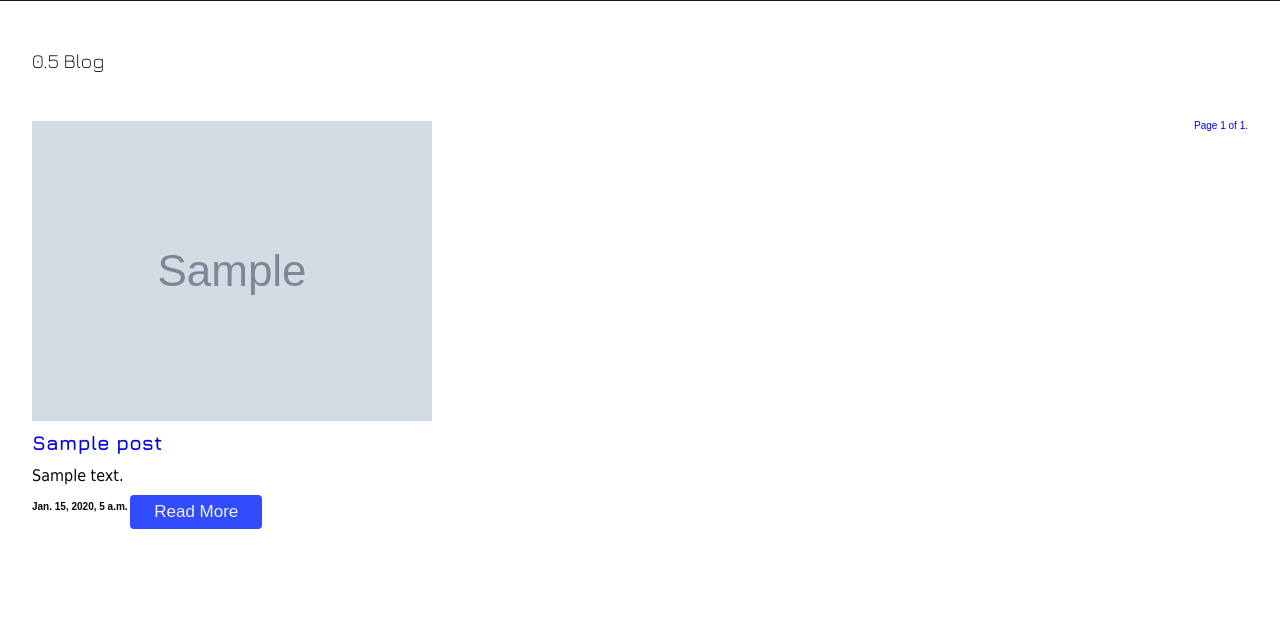
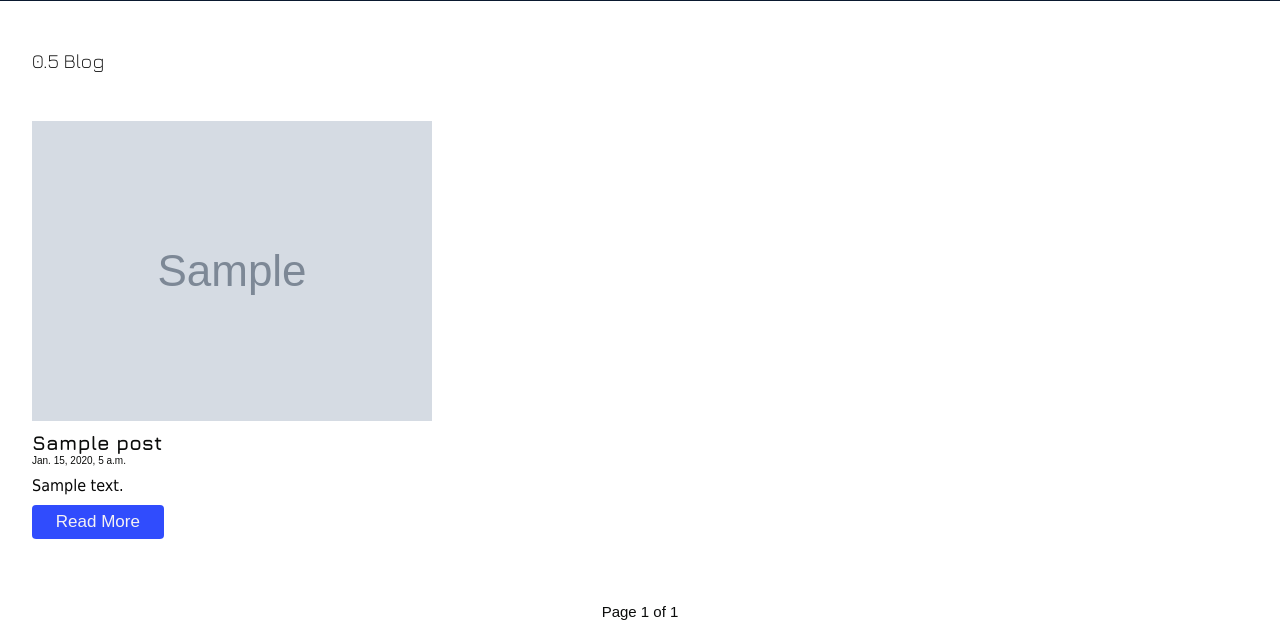
Before and after one commit to tdmitryny/portfolio_django, a Django app: page / in a window 1280 px wide; the page is wider, and only the part inside the window is pictured. Shown: the part 2511-3140 px from the top of that part. Run offline with Django 5.2, Linux system fonts and the light colour scheme; tables that the repository leaves empty hold one stand-in row (values such as "Sample post"); grey boxes marked "Sample" are stand-in pictures.

Commit message:
fixed font

```diff
--- a/static/blog/home.css
+++ b/static/blog/home.css
@@ -706,7 +706,7 @@
 .blog__home--title{
     font-family: 'Jura', sans-serif;
     font-size: 2rem;
-    padding-bottom: 1.3rem;
+    padding-bottom: .3rem;
     font-weight: bold;
     padding-top: 1rem;
 }
@@ -733,12 +733,55 @@
 
 } */
 
+.data__link{
+    font-size: 1.5rem;
+}
+
+.date__font{
+    padding-bottom: 1rem;
+    font-size: 1rem;
+}
+
+.data__link:link{
+    color: #0b0c0b;
+}
+
+.data__link:visited{
+    color: #0b0c0b;
+}
+
+
 .blog__home--img img{
     width: 100%;
     height: 30rem;
     object-fit: cover;
 }
 
+
+/* Block */
+
+.block{
+    margin-top: 5rem;
+    display: flex;
+    justify-content: center
+}
+
+.block_pages{
+    margin-top: 1.5rem;
+}
+
+
+.block__link{
+    font-size: 1.5rem;
+}
+
+.block__link:link{
+    color: #0b0c0b;
+}
+
+.block__link:visited{
+    color: #0b0c0b;
+}
 
 
   @-webkit-keyframes rotate-word {
--- a/templates/home.html
+++ b/templates/home.html
@@ -277,7 +277,7 @@ $600.000+ with 16% ACoS.<br/>
     {% for object in object_list %}
         <div class="blog__home--prev">
             <div class="blog__home--img">
-
+                <a class="data__link" href="{% url 'post-detail' object.id %}" class="blog__home>">
                 {% if object.image %}
                     <img src="{{ object.image.url }}" alt="prev" />
                 {% else %}
@@ -286,31 +286,42 @@ $600.000+ with 16% ACoS.<br/>
 
                 {% comment %} <img src="{{ object.image.url }}" alt="prev" /> {% endcomment %}
             </div>
-            <a  href="#" class="blog__home>"> <h2 class="blog__home--title">{{ object.title }}</h2></a>
-            <p class="blog__home--para">{{ object.content | truncatewords_html:30|safe }}</p>
-            <b>{{ object.date }}</b>
+
+                <h2 class="blog__home--title">{{ object.title }}</h2>
+                <p class="date__font">{{ object.date}}</p>
+            </a>
+            <div class="blog__home--para">{{ object.content|truncatewords_html:30|safe }}</div>
             <a class="link__btn read" href="{% url 'post-detail' object.id %}" class="blog__home>">Read More</a>
         </div>
     {% endfor %}
 
-    <div>
-        <div>
+
+    </div>
+    <a id="my-anchor"></a>
+<div class="block">
+    <div class="block_inner">
+        <div class="block_first">
             {% if page_obj.has_previous %}
-                <a href="?page=1">First</a>
-                <a href="?page={{ page_obj.previous_page_number }}">&laquo;</a>
-                <a href="?page={{ page_obj.previous_page_number }}">Previous</a>
+                <a class="block__link" href="?page=1#my-anchor">First</a>
+                <a class="block__link" href="?page={{ page_obj.previous_page_number }}#my-anchor">&laquo;</a>
+                <a class="block__link" href="?page={{ page_obj.previous_page_number }}#my-anchor">Previous</a>
             {% endif %}
-            <div>
-                <a href="#">Page {{ page_obj.number }} of {{ page_obj.paginator.num_pages }}.</a>
-            </div>
-            {% if page_obj.has_next %}
-                <a href="?page={{ page_obj.next_page_number }}">&raquo;</a>
-                <a href="?page={{ page_obj.paginator.num_pages }}">Last</a>
-            {% endif %}
+        </div>
+        <div class="block_second">
+        {% if page_obj.has_next %}
+            <a class="block__link"  href="?page={{ page_obj.next_page_number }}#my-anchor">Next</a>
+            <a class="block__link"  href="?page={{ page_obj.next_page_number }}#my-anchor">&raquo;</a>
+            <a class="block__link"  href="?page={{ page_obj.paginator.num_pages }}#my-anchor">Last</a>
+        {% endif %}
+        </div>
 
+        <div class="block_pages">
+            <a class="block__link"  href="#my-anchor">Page {{ page_obj.number }} of {{ page_obj.paginator.num_pages }}</a>
         </div>
     </div>
-    </div>
+</div>
+
+
 </section>
 
 {% endblock %}
```
Also changed, not shown: static/js/script.js (line endings or trailing spaces).
